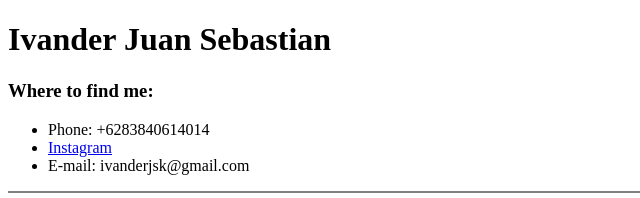
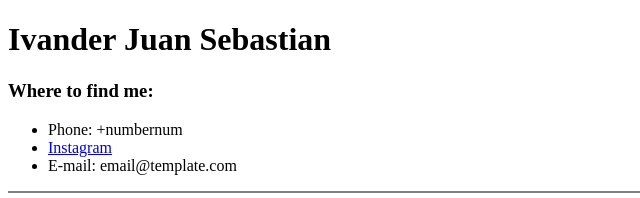
Before and after one commit to ivanderjsk/mycv, a plain HTML site: page contacts.html in a window 1280 px wide. Shown: the top 198 px of the page, 0-640 px from the left. Drawn offline with Linux system fonts and the light colour scheme.

Commit message:
Update contacts.html

```diff
--- a/contacts.html
+++ b/contacts.html
@@ -10,9 +10,9 @@
   <h1>Ivander Juan Sebastian</h1>
   <h3>Where to find me:</h3>
   <ul>
-    <li>Phone: +6283840614014</li>
+    <li>Phone: +numbernum</li>
     <li><a href="https://www.instagram.com/visual.ly/">Instagram</a></li>
-    <li>E-mail: ivanderjsk@gmail.com</li>
+    <li>E-mail: email@template.com</li>
   </ul>
 
   <hr noshade>
```
